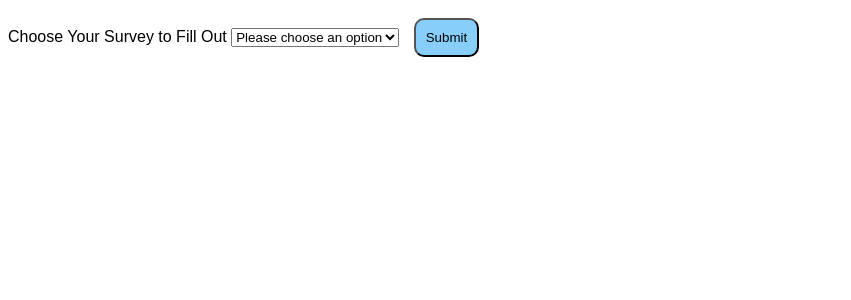
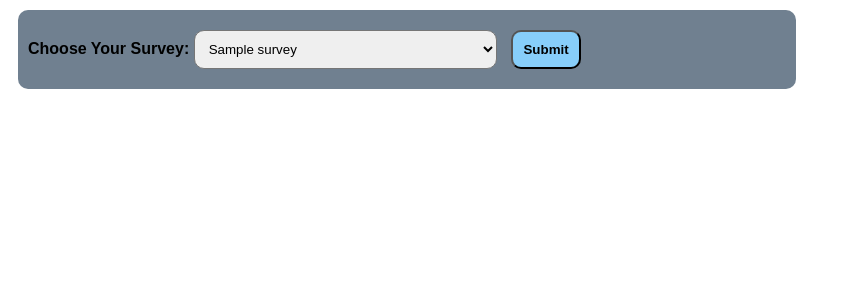
Before and after one commit to JNStayton/Flask-Survey-Session, a Flask app: template templates/choose.html in a window 1280 px wide. Shown: the top 300 px of the page, without its empty margins (0-851 px from the left). Run offline with Flask 2, Linux system fonts and the light colour scheme; the template is opened without the code that fills it: most values are stand-ins (such as "Sample title", 1, 10 or a date in 2020).

Commit message:
added styles, finished furhter studers 1-4

```diff
--- a/app.py
+++ b/app.py
@@ -78,5 +78,12 @@ def handle_question():
 
 @app.route('/alldone')
 def complete():
+    """If survey complete, renders alldone.html and displays survey questions and answers"""
+    key = session['survey']
+    survey = surveys[key]
+    questions = [survey.questions[idx].question for idx in range(len(survey.questions))]
+    answers = session['responses']
+    survey_responses = zip(questions, answers)
+
     """Renders the page for a finished survey"""
-    return render_template('alldone.html')
+    return render_template('alldone.html', survey_responses=survey_responses)
--- a/static/app.css
+++ b/static/app.css
@@ -3,7 +3,8 @@ body {
 }
 
 h1,
-h3 {
+h3,
+p {
 	padding: 10px;
 	margin: 10px;
 }
@@ -30,6 +31,7 @@ h3 {
 }
 
 .btn {
+	font-weight: bold;
 	border-radius: 10px;
 	padding: 10px;
 	margin: 10px;
@@ -40,3 +42,13 @@ h3 {
 	cursor: pointer;
 	background-color: rgb(182, 226, 253);
 }
+
+#survey-select {
+	padding: 10px;
+	width: 40%;
+	border-radius: 10px;
+}
+
+#survey-select:hover {
+	cursor: pointer;
+}
--- a/templates/base.html
+++ b/templates/base.html
@@ -9,7 +9,6 @@
 </head>
 <body>
     {% block headline %}  {% endblock%}
-    {% block instructions %}  {% endblock %}
 
     {% block messages %}
         {% with messages = get_flashed_messages(with_categories=true) %}
--- a/templates/choose.html
+++ b/templates/choose.html
@@ -2,14 +2,17 @@
 
 
 {% block content %}
+
     <form action="/survey" method="POST">
-        <label for="survey-select">Choose Your Survey to Fill Out</label>
+        <div class="survey">
+        <label for="survey-select"><b>Choose Your Survey:</b></label>
             <select name="surveys" id="survey-select">
-            <option value="">Please choose an option</option>
                 {% for survey in keys %}
                 <option value="{{survey}}">{{survey.capitalize()}}</option>
                 {% endfor %}
             </select>
         <button class="btn">Submit</button>
+    </div>
     </form>
+
 {% endblock %}
```
Also changed, not shown: templates/alldone.html (+13 -4 lines), templates/home.html (+11 -6 lines).
